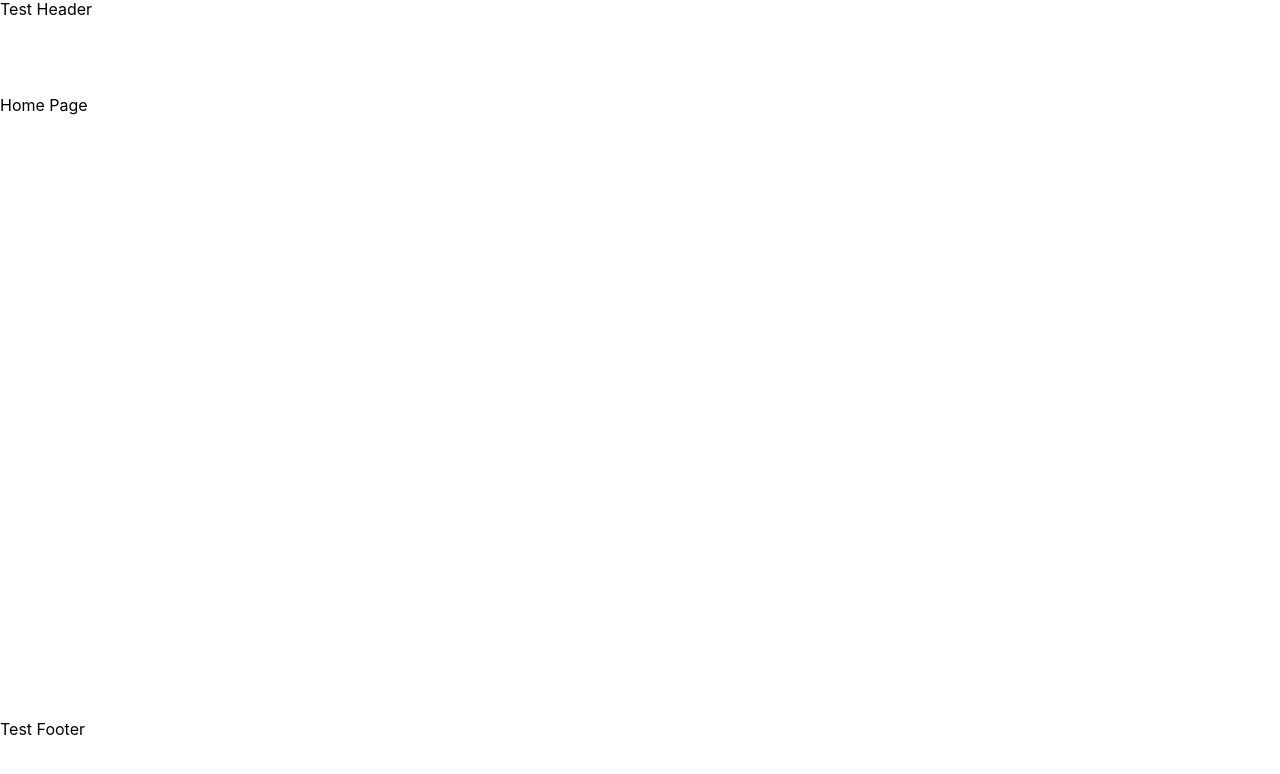
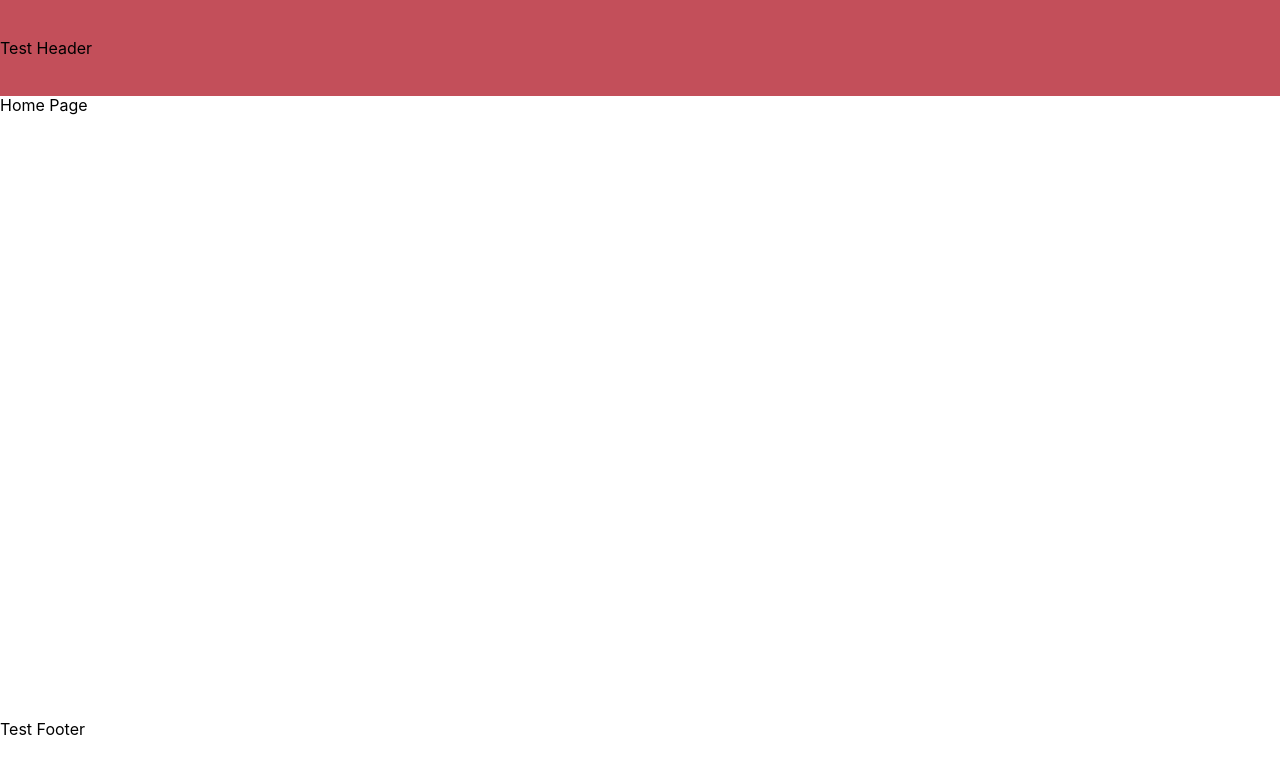
Before and after one commit to ARW2705/Collective-Musicians-Client, a React (Create React App) app: page / in a window 1280 px wide. Shown: the top 774 px of the page. Built offline with nearby package versions, Linux system fonts and the light colour scheme.

Commit message:
refactor: use new global style variables in header styling

```diff
--- a/src/components/Header/Header.css
+++ b/src/components/Header/Header.css
@@ -1,3 +1,12 @@
 #app-header {
   height: var(--header-height);
+  background-color: var(--primary);
+  display: flex;
+  align-items: center;
 }
+
+#app-header > h1 {
+  margin: 0 1%;
+  color: var(--dark);
+  font-size: var(--extra-large-font-size);
+}
```
